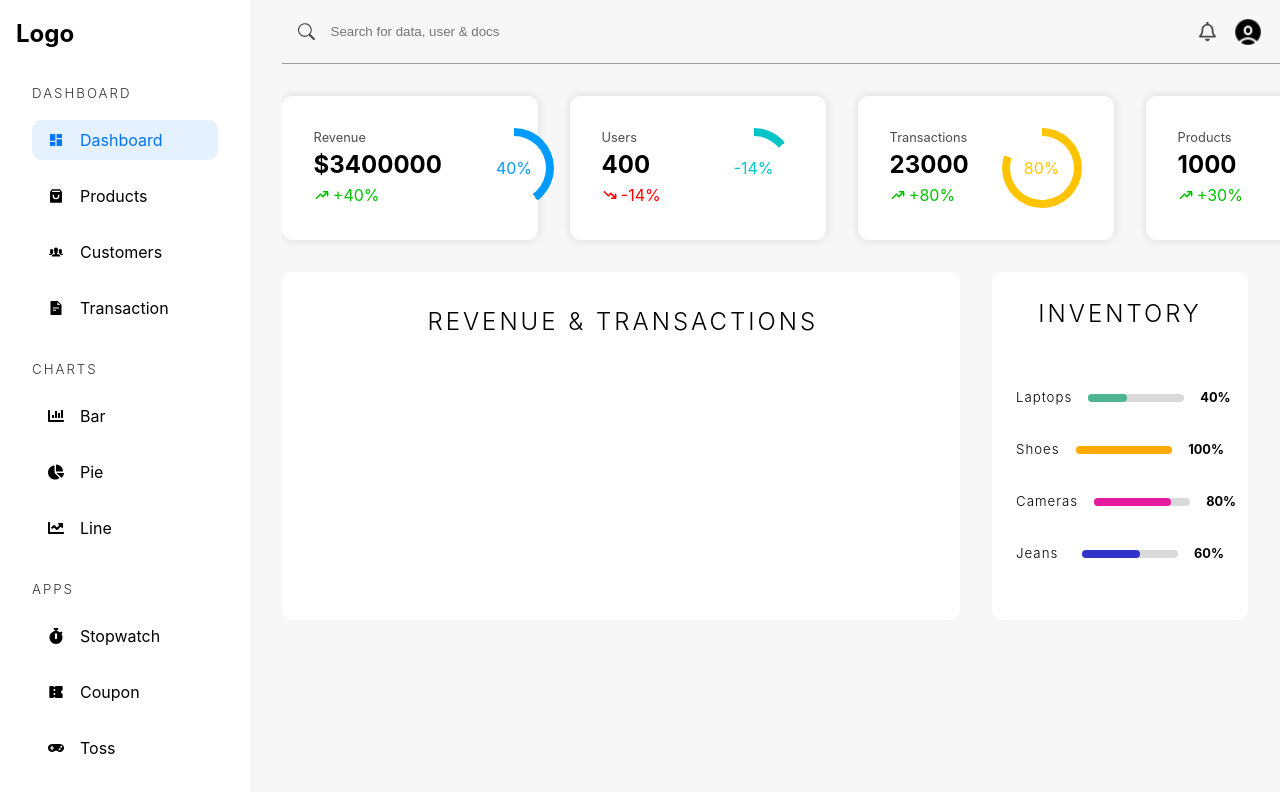
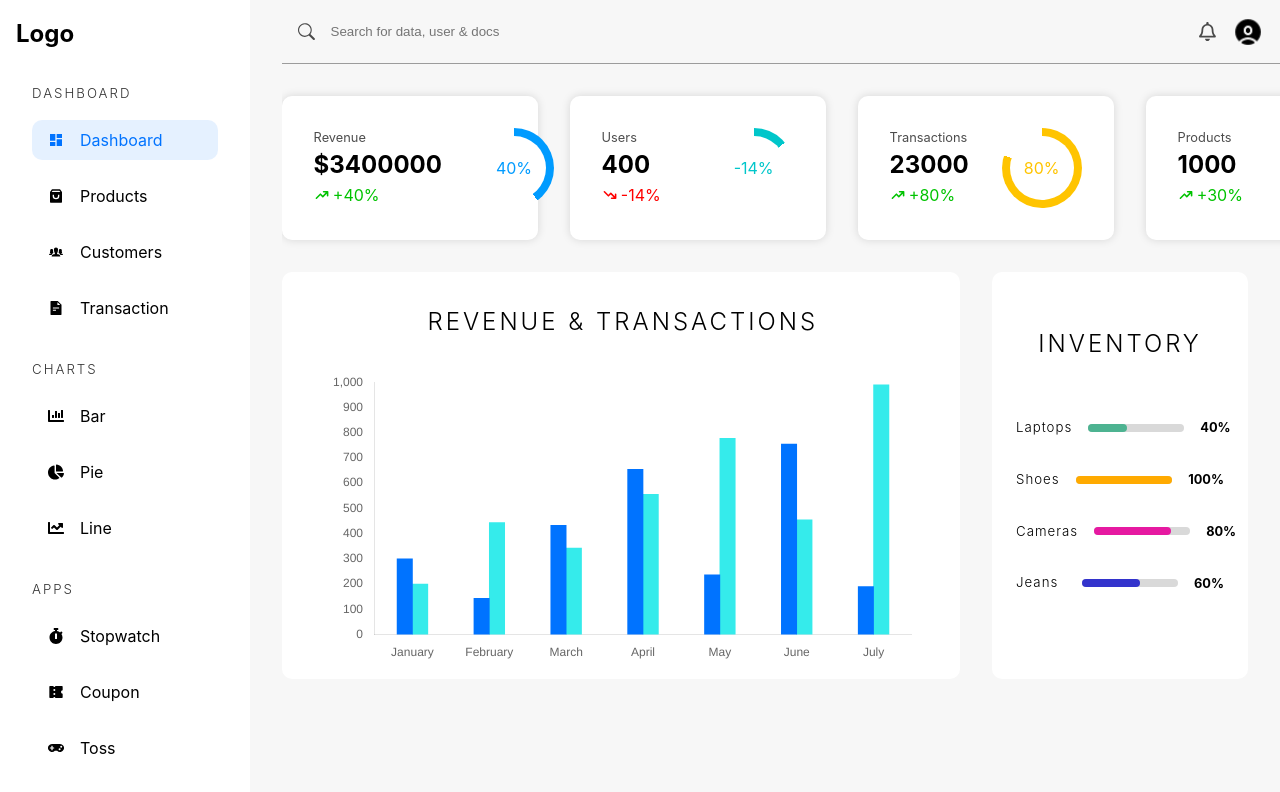
Before and after one commit to JeetBhagya/Admin-Dashboard-App, a React (Vite) app in the folder ADMIN-DASHBOARD/: page /admin/dashboard in a window 1280 px wide. Shown: the top 792 px of the page. Built offline with nearby package versions, Linux system fonts and the light colour scheme.

Commit message:
Design dashboard: day-3

```diff
--- a/ADMIN-DASHBOARD/package.json
+++ b/ADMIN-DASHBOARD/package.json
@@ -10,7 +10,9 @@
     "preview": "vite preview"
   },
   "dependencies": {
+    "chart.js": "^4.4.0",
     "react": "^18.2.0",
+    "react-chartjs-2": "^5.2.0",
     "react-dom": "^18.2.0",
     "react-icons": "^4.11.0",
     "react-router-dom": "^6.16.0",
--- /dev/null
+++ b/ADMIN-DASHBOARD/src/components/BarCharts.tsx
@@ -0,0 +1,100 @@
+
+import {
+  Chart as ChartJS,
+  CategoryScale,
+  LinearScale,
+  BarElement,
+  Title,
+  Tooltip,
+  Legend,
+  ChartData,
+  ChartOptions,
+} from 'chart.js';
+import { Bar } from 'react-chartjs-2';
+
+
+ChartJS.register(
+  CategoryScale,
+  LinearScale,
+  BarElement,
+  Title,
+  Tooltip,
+  Legend
+);
+
+const months = ['January', 'February', 'March', 'April', 'May', 'June', 'July'];
+
+interface barChartprops{
+    horizontel?: boolean;
+    data1: number[];
+    data2: number[];
+    tittle1: string;
+    tittle2: string;
+    bgColor1: string;
+    bgColor2: string;
+    labels?: string[];
+}
+
+function BarCharts(
+    {
+        horizontel=false,
+        data1=[],
+        data2=[],
+        tittle1,
+        tittle2,
+        bgColor1,
+        bgColor2,
+        labels=months
+    }: barChartprops)
+{
+    const options: ChartOptions<"bar"> = {
+        responsive: true,
+        indexAxis: horizontel? "y": "x",
+        plugins: {
+          legend: {
+            display: false
+          },
+          title: {
+            display: false
+          },
+        },
+        scales:{
+            y: {
+                grid:{
+                    display: false
+                }
+            },
+            x: {
+                beginAtZero: true,
+                grid:{
+                    display: false
+                }
+            }
+        }
+    };
+
+    const data: ChartData<"bar", number[], string> = {
+        labels,
+        datasets: [
+        {
+            label: tittle1,
+            data: data1,
+            backgroundColor: bgColor1,
+            barThickness: "flex",
+            barPercentage: 1,
+            categoryPercentage: 0.4
+        },
+        {
+            label: tittle2,
+            data: data2,
+            backgroundColor: bgColor2,
+            barThickness: "flex",
+            barPercentage: 1,
+            categoryPercentage: 0.4
+        },
+        ],
+    };
+    return <Bar options={options} data={data} />;
+}
+
+export default BarCharts
--- a/ADMIN-DASHBOARD/src/pages/Dashboard.tsx
+++ b/ADMIN-DASHBOARD/src/pages/Dashboard.tsx
@@ -4,6 +4,7 @@
 import profile from '../assets/profile-icon.png';
 import {HiTrendingUp, HiTrendingDown} from 'react-icons/hi'
 import data from "../assets/data.json";
+import BarCharts from "../components/BarCharts";
 
 
 function Dashboard() {
@@ -49,6 +50,15 @@
           <div className="revenueChart">
             <h2>Revenue & Transactions</h2>
             {/*graph here */}
+            <BarCharts
+              data1={[300, 144, 433, 655, 237, 755, 190]}
+              data2={[200, 444, 343, 556, 778, 455, 990]}
+              tittle1="Revenue"
+              tittle2="Transactions"
+              bgColor1="rgb(0, 115, 255)"
+              bgColor2="rgb(53, 235, 235)"
+
+            />
           </div>
           <div className="dashboardCategories">
             <h2>Inventory</h2>
```
Also changed, not shown: 1 other file (tests, documents, lock files or other folders).
